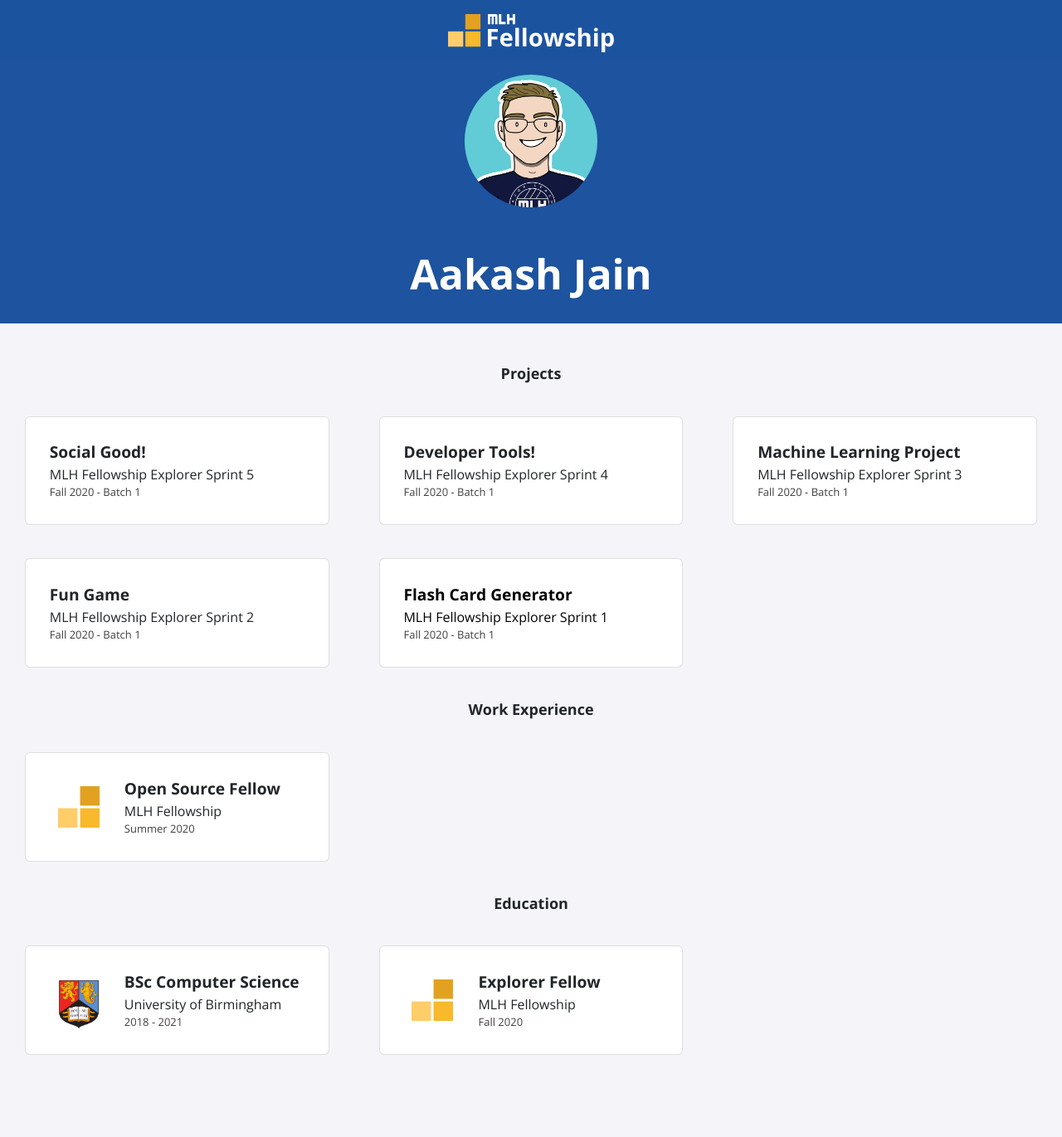
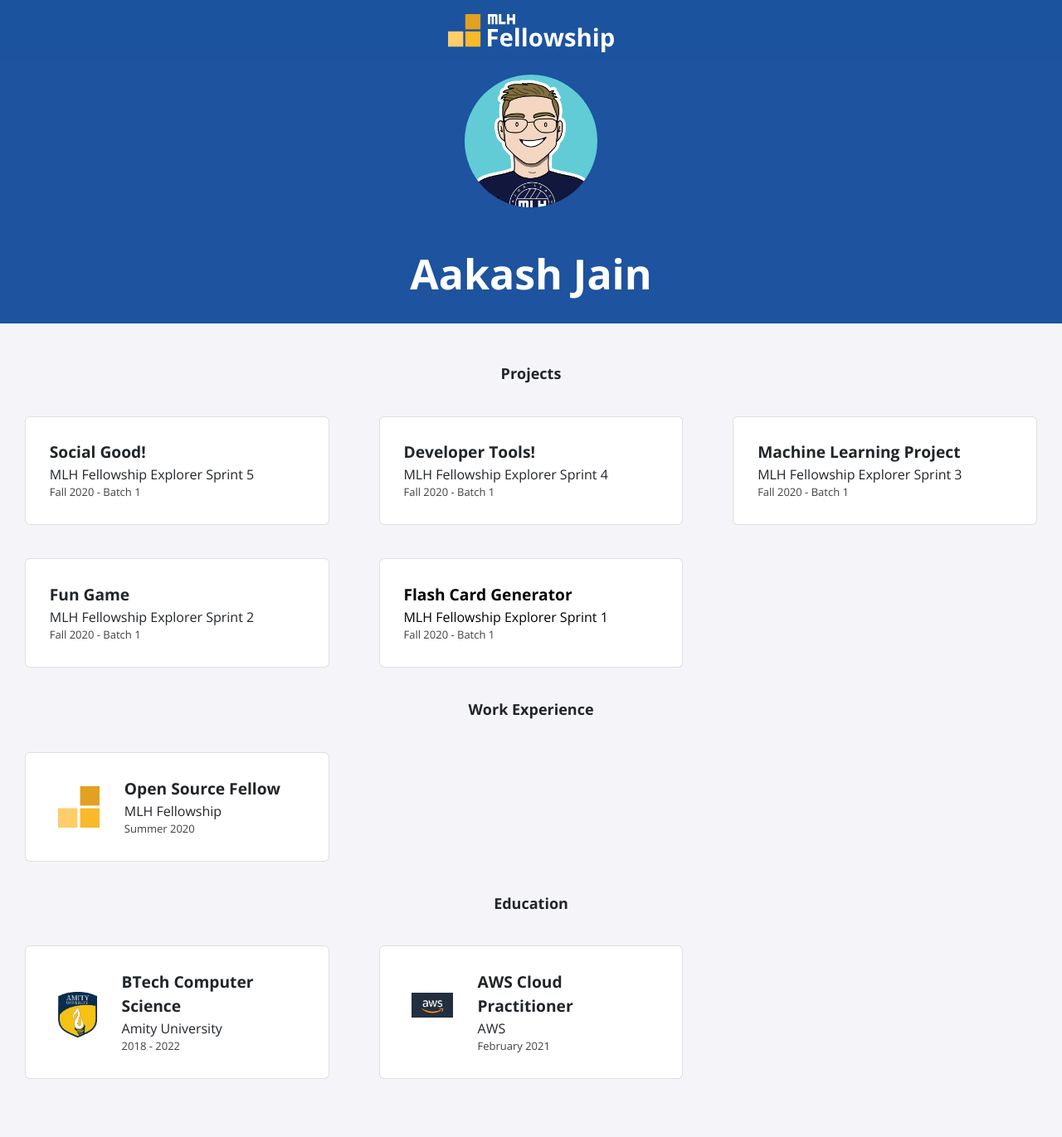
Before and after one commit to JAakash16/jaakash16.github.io, a Jekyll site: the page built from index.html, in a window 1280 px wide. Shown: the whole page at 83% size. Built offline with Jekyll 4.4.1, drawn with Linux system fonts in a browser that asks for light colours; nearby versions of some CDN libraries; before the commit the page ends 1342 px from its top, so only the background shows below that.

Commit message:
Update education.yml

```diff
--- a/_data/education.yml
+++ b/_data/education.yml
@@ -1,9 +1,9 @@
-- course: BSc Computer Science
-  institute: University of Birmingham
-  dates: 2018 - 2021
-  logo: uob.png
+- course: BTech Computer Science
+  institute: Amity University
+  dates: 2018 - 2022
+  logo: Amity_University_logo.png
 
-- course: Explorer Fellow
-  institute: MLH Fellowship
-  dates: Fall 2020
-  logo: fellowship.svg
+- course: AWS Cloud Practitioner
+  institute: AWS
+  dates: February 2021
+  logo: aws.jpg
```
